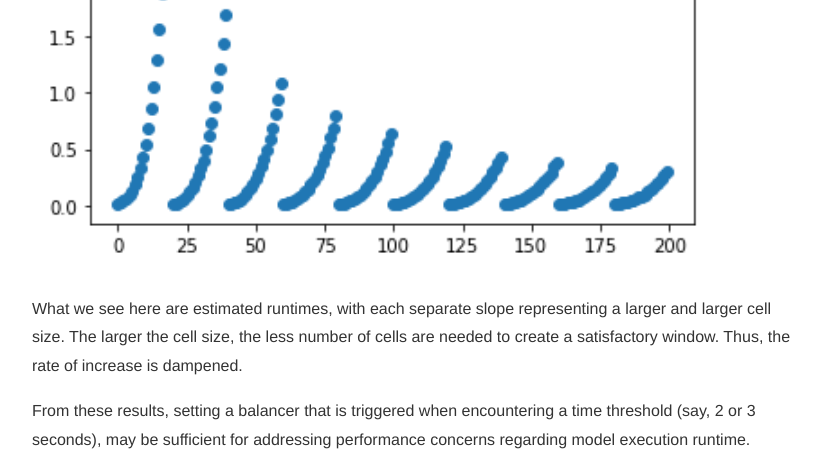
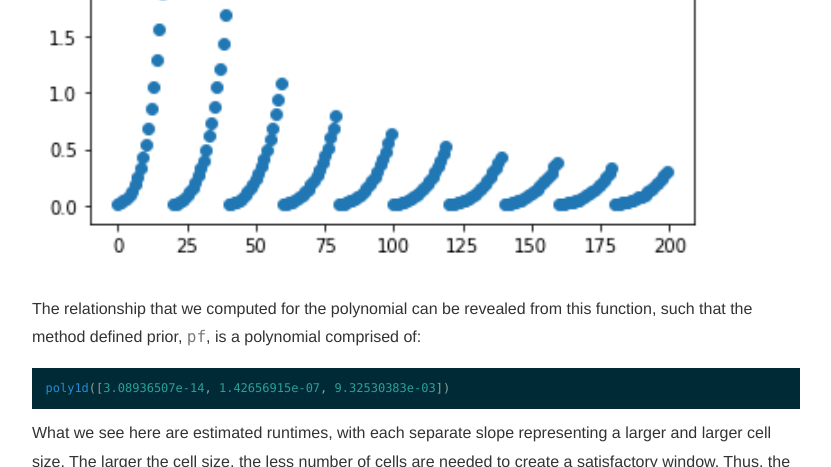
Before and after one commit to kuanb/kuanb.github.io, a Jekyll site: the page built from _posts/2018-11-16-cell-cluster-performance.md, in a window 1280 px wide and 900 px high, scrolled down 8943 px, cut to the strip 0-467 px from the top of the window. Shown: the whole strip, without its empty margins (224-1055 px from the left). Built offline with Jekyll 4.4.1, drawn with Linux system fonts in a browser that asks for light colours; nearby versions of some CDN libraries; comment, search, counter and statistics services are not loaded.

```diff
--- a/_posts/2018-11-16-cell-cluster-performance.md
+++ b/_posts/2018-11-16-cell-cluster-performance.md
@@ -215,6 +215,12 @@
 
 ![est_runtimes](https://raw.githubusercontent.com/kuanb/kuanb.github.io/master/images/_posts/cell_grid_viz/est_runtimes.png)
 
+The relationship that we computed for the polynomial can be revealed from this function, such that the method defined prior, `pf`, is a polynomial comprised of:
+
+{% highlight python %}
+poly1d([3.08936507e-14, 1.42656915e-07, 9.32530383e-03])
+{% endhighlight %}
+
 What we see here are estimated runtimes, with each separate slope representing a larger and larger cell size. The larger the cell size, the less number of cells are needed to create a satisfactory window. Thus, the rate of increase is dampened.
 
 From these results, setting a balancer that is triggered when encountering a time threshold (say, 2 or 3 seconds), may be sufficient for addressing performance concerns regarding model execution runtime.
```
